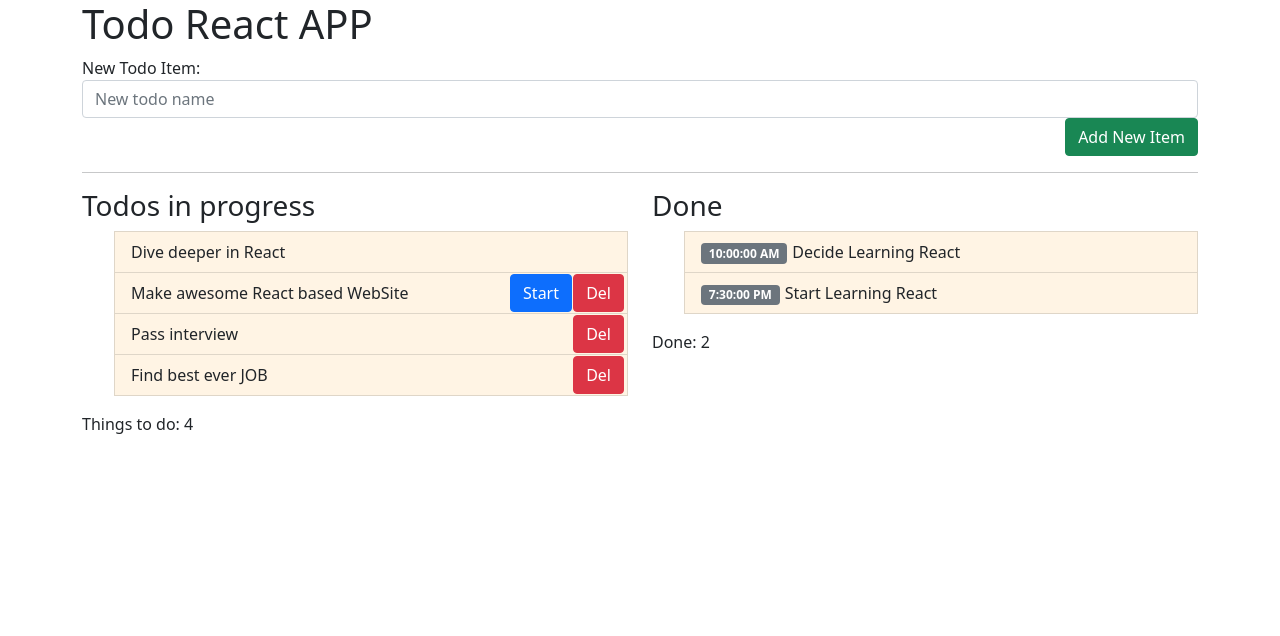
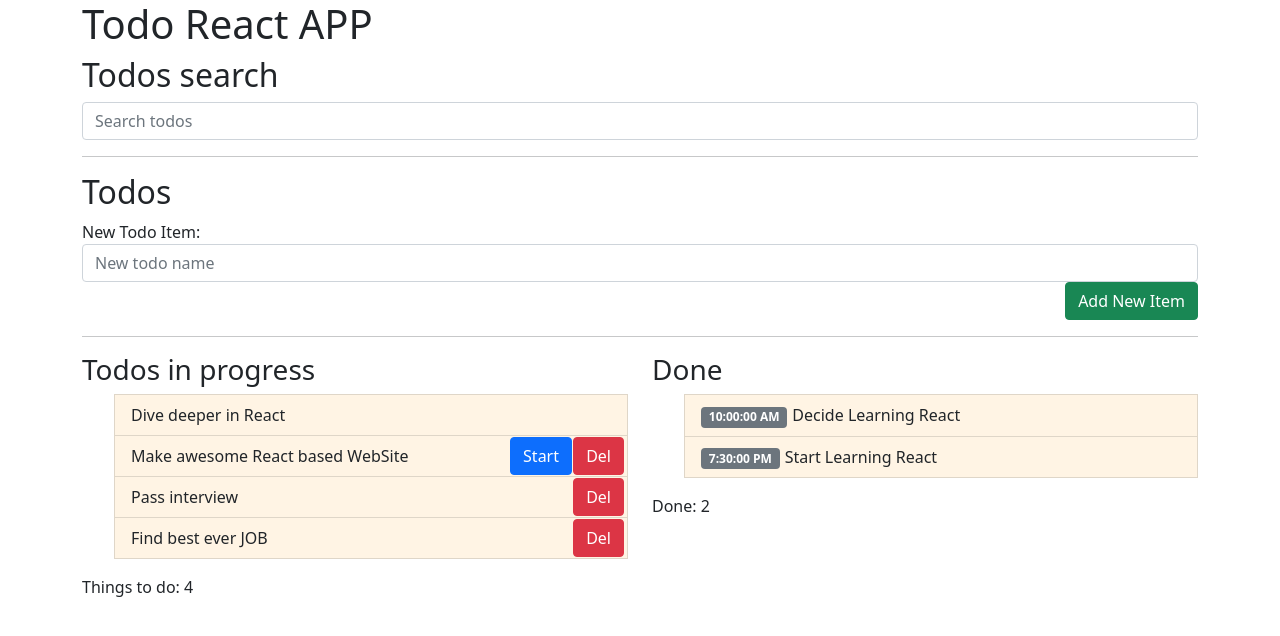
Before and after one commit to dchaika1990/GFL-react-todo-hooks-global-state, a React (Create React App) app: page / in a window 1280 px wide. Shown: the top 636 px of the page. Built offline with nearby package versions, Linux system fonts and the light colour scheme.

Commit message:
start filter

```diff
--- a/src/App.js
+++ b/src/App.js
@@ -1,4 +1,4 @@
-import React, {useEffect, useState} from 'react';
+import React, {useCallback, useEffect, useMemo, useState} from 'react';
 import {useDispatch, useSelector} from 'react-redux';
 import List from './components/List';
 import ListItem from './components/ListItem';
@@ -21,23 +21,28 @@ const App = props => {
 	}, [])
 
 	const [newTodoName, setNewTodo] = useState('');
+	const [searchKey, setSearchKey] = useState('');
+
+	const filteredTodos = useMemo(() => {
+		console.log('use memo', todos)
+		// return todos?.filter(item => {
+		//
+		// })
+	}, [todos, setSearchKey])
+
+	const getTodo = useCallback(() => {
+		console.log('log getTodo', props.id);
+	}, [1]);
+
+	useEffect(() => {
+		getTodo();
+	}, [setSearchKey]);
 
 	const addTodoHandler = (e) => {
 		e.preventDefault();
 		dispatch(addTodo(newTodoName))
 		setNewTodo('');
 	}
-
-	useEffect(() => {
-		// setNewTodo(state => ({
-		// 	...state,
-		// 	in_progress:
-		// }))
-		// setTodoList(state => ({
-		// 	...state,
-		// 	done: todos.done,
-		// }));
-	}, [todos]);
 
 	const loading = <p>Loading...</p>;
 
@@ -79,6 +84,21 @@ const App = props => {
 	return (
 		<Container>
 			<h1>Todo React APP</h1>
+			<h2>Todos search</h2>
+			<Row>
+				<Col>
+					<Input
+						id='addInput'
+						type='text'
+						className='form-control'
+						placeholder='Search todos'
+						value={searchKey}
+						onChange={(e)=>setSearchKey(e.target.value)}
+					/>
+				</Col>
+			</Row>
+			<hr/>
+			<h2>Todos</h2>
 			<Row>
 				<Col>
 					<Form onSubmit={addTodoHandler}>
```
